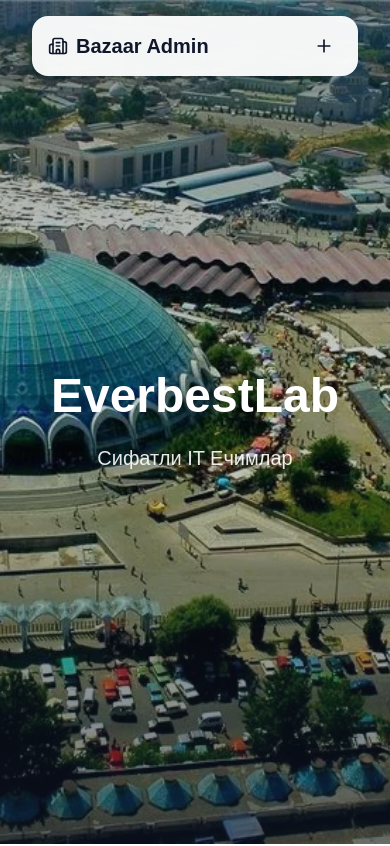
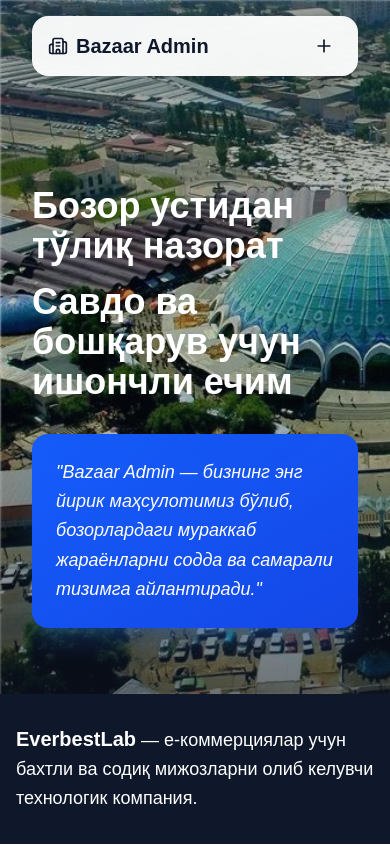
Before and after one commit to suhrob-qalandarov/ebazaar-demo-front, a Next.js app: page /kr in a window 390 px wide. Shown: the top 846 px of the page. Built offline with nearby package versions, Linux system fonts and the light colour scheme.

Commit message:
Update mobile/iPad homepage: fix hero text alignment, add dark-blue background section, adjust image positioning and quote width

```diff
--- a/src/app/components/HomePage.tsx
+++ b/src/app/components/HomePage.tsx
@@ -82,7 +82,7 @@
         variants={fadeIn}
       >
         {/* Mobile/iPad: Full Screen Hero Image */}
-        <div className="lg:hidden relative w-full h-screen">
+        <div className="lg:hidden relative w-full h-[calc(100vh-150px)]">
           <div className="absolute inset-0 z-0">
             <Image
               src="/main/bazar_tashkenta_chorsu.webp"
@@ -90,6 +90,7 @@
               fill
               priority
               className="object-cover"
+              style={{ objectPosition: 'left top' }}
               quality={90}
             />
             {/* Overlay gradient for better text readability */}
@@ -102,19 +103,42 @@
           </div>
 
           {/* Text overlay on the image */}
-          <div className="absolute inset-0 z-10 flex items-center justify-center">
+          <div className="absolute top-50 inset-0 z-10 flex flex-col items-center justify-center px-4">
             <motion.div
               variants={fadeInUp}
-              className="text-center px-4"
+              className="text-left mb-8 w-full px-4"
             >
-              <h1 className="text-5xl md:text-7xl font-extrabold text-white mb-6 drop-shadow-2xl">
-                {content.hero.title}
+              <h1 className="text-4xl md:text-6xl font-extrabold text-white mb-4 drop-shadow-2xl">
+                {content.hero.controlTitle}
               </h1>
-              <p className="text-xl md:text-2xl text-white/90 font-medium drop-shadow-lg">
-                {content.hero.subtitle}
-              </p>
+              <h1 className="text-4xl md:text-6xl font-extrabold text-white drop-shadow-2xl">
+                {content.hero.solutionTitle}
+              </h1>
+            </motion.div>
+            <motion.div
+              variants={fadeInUp}
+              className="mt-auto mb-20 w-full max-w-md px-4"
+            >
+              <div className="p-6 rounded-2xl bg-gradient-to-br from-blue-600 to-blue-700 text-white shadow-xl shadow-blue-500/20">
+                <p className="text-lg font-medium leading-relaxed italic">
+                  "{content.quote_main}"
+                </p>
+              </div>
             </motion.div>
           </div>
+        </div>
+
+        {/* Mobile/iPad: Text below image */}
+        <div
+          className="lg:hidden w-full h-[150px] px-4 flex items-center"
+          style={{ backgroundColor: 'rgb(15, 23, 42)' }}
+        >
+          <motion.p
+            variants={fadeInUp}
+            className="text-lg text-white leading-relaxed"
+          >
+            <span className="font-bold text-xl text-white">EverbestLab</span> — {content.hero.description}.
+          </motion.p>
         </div>
 
         {/* Desktop: Split Layout with Dark Blue Background */}
```
